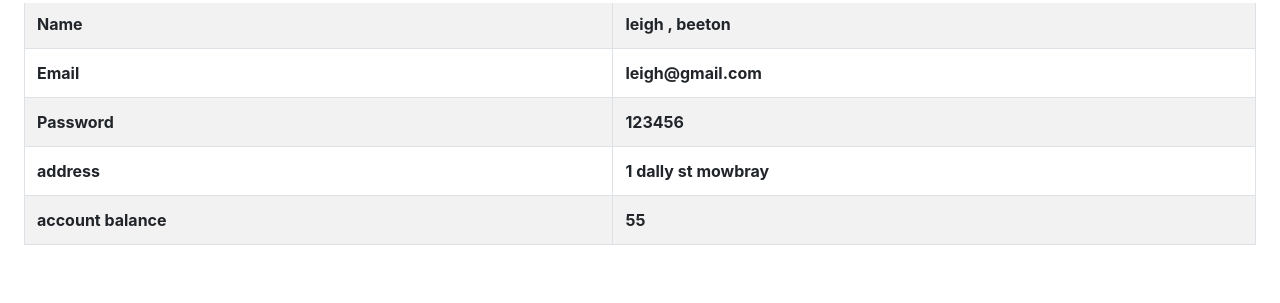
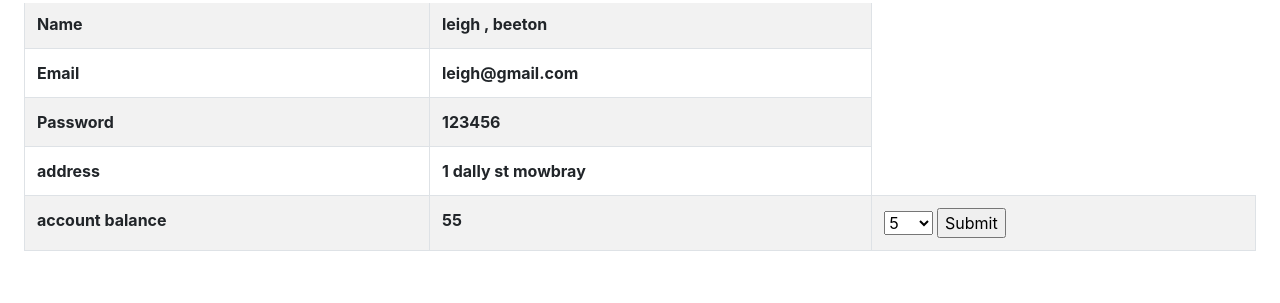
Before and after one commit to Tarnsky/KIT202, a PHP site: page /customer_details.php in a window 1280 px wide. Shown: the part 67-370 px from the top of the page. Run offline with PHP 8.4, Linux system fonts and the light colour scheme; a user stored in the database is signed in; data comes from the database, SQL or seed files in the repository; lists and menus that the app fills with data are empty.

Commit message:
add funds

```diff
--- a/PhatCatDelivery/customer_details.php
+++ b/PhatCatDelivery/customer_details.php
@@ -163,13 +163,44 @@ if($session_id == ""){
         <tr>
           <th>account balance</th>
           <th><?php echo $row['account_balance'];?></th>
+            <th>
+                <form action="#" method="post">
+                    <select name="selected[]">
+                        <option value="5">5</option>
+                        <option value="10">10</option>
+                        <option value="20">20</option>
+                        <option value="50">50</option>
+                        <option value="100">100</option>
+                    </select>
+                    <input type="submit" name="submit" value="Submit" />
+                </form>
+            </th>
         </tr>
 
       </table>
 
     </div>
+
   <?php }} ?>
+      <?php
+      if(isset($_POST['submit'])) {
+          foreach ($_POST['selected'] as $select)
+          {
+              #$add=$_POST['selected'];
+              #$query = "SELECT account_balance FROM tb_customers WHERE customer_id = '$session_id'";
+              #$result=$mysqli->query($query);
+              $result =$mysqli->query("SELECT account_balance FROM tb_customers WHERE customer_id = '$session_id'")->fetch_object()->account_balance;
+              #echo $add;
+              $new_bal=(int)$result+(int)$select;
 
+              $mysqli->query("UPDATE tb_customers SET account_balance = $new_bal WHERE customer_id = '$session_id'");
+              echo $new_bal;
+              # $mysqli->query("UPDATE account_balance set count = count + $count where id = $session_id");
+
+          }
+
+      }
+      ?>
   </div>
  <?php
  include('editstaff.php');
```
